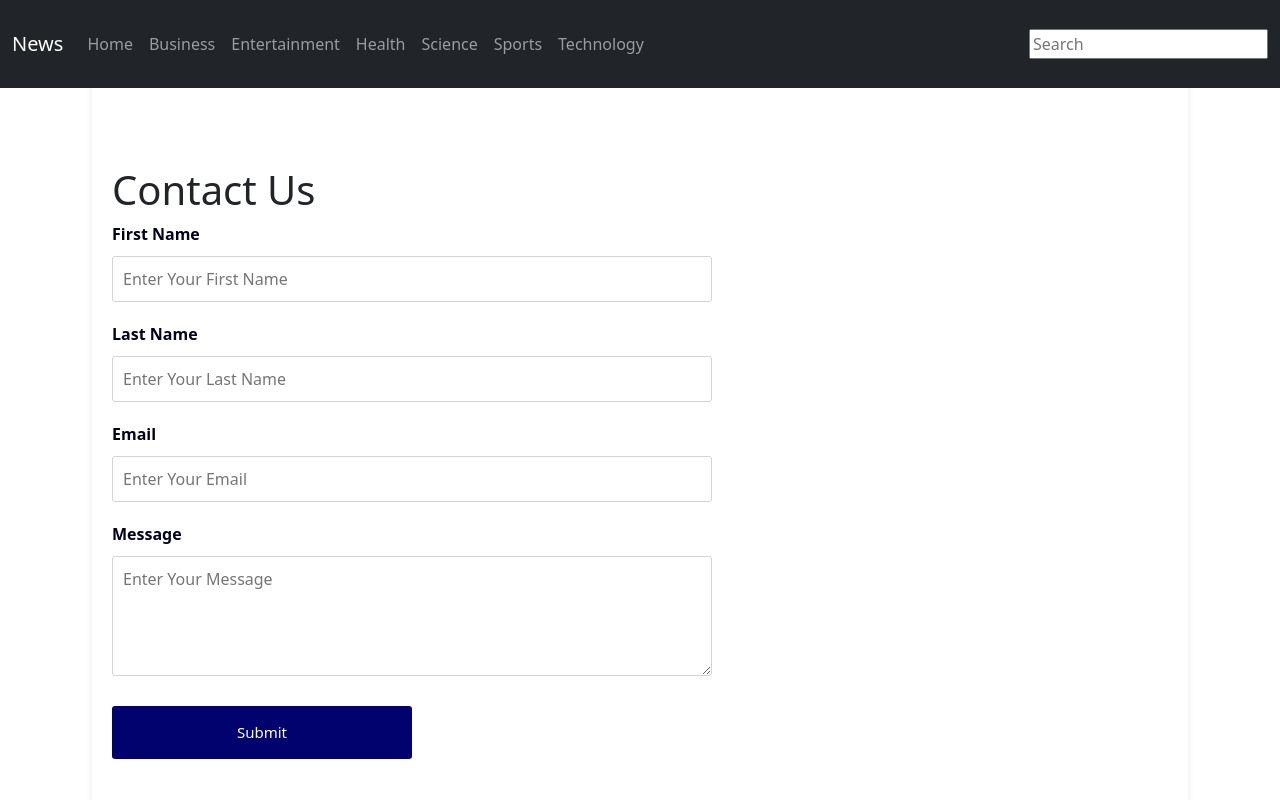
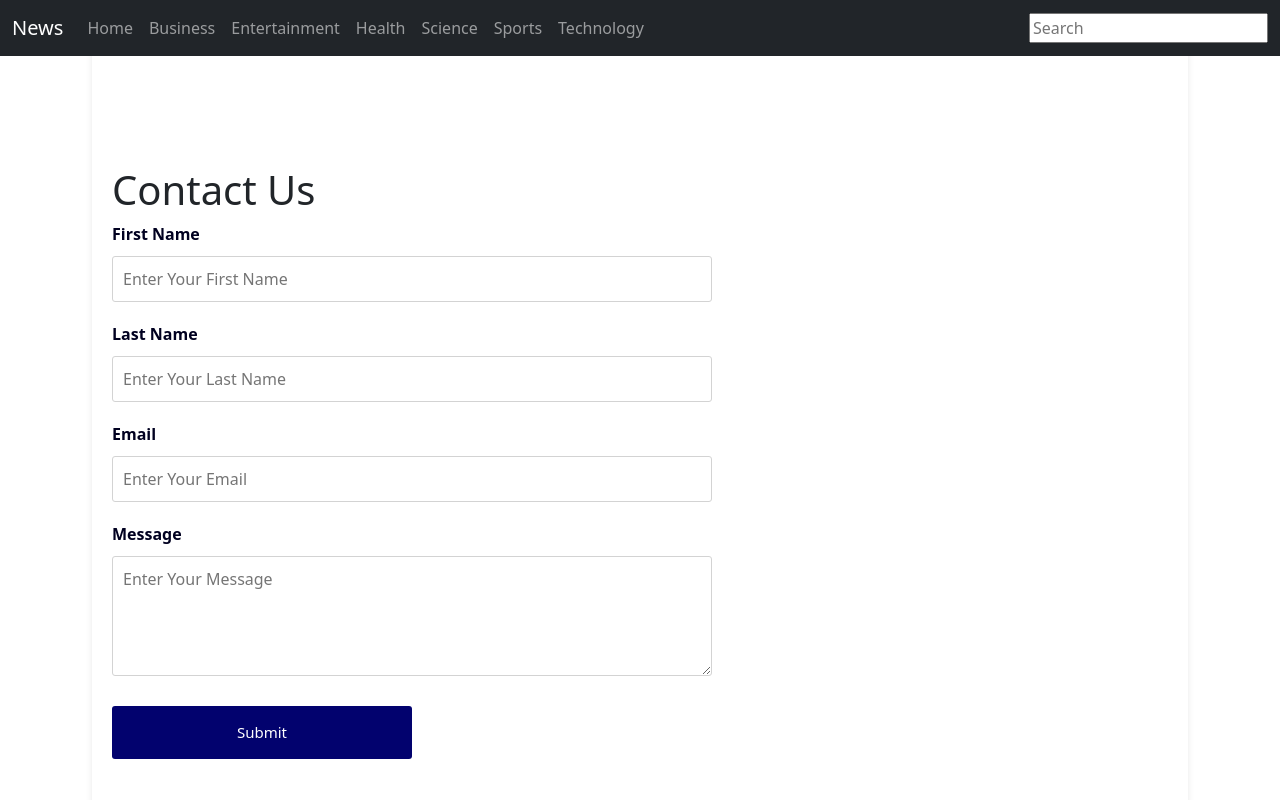
Before and after one commit to Prajwal-Ratnaparkhe/React-Project-News-Api_1, a React (Create React App) app: page /feedback in a window 1280 px wide. Shown: the top 800 px of the page. Built offline with nearby package versions, Linux system fonts and the light colour scheme.

Commit message:
nav bar size

```diff
--- a/src/Components/Footer.js
+++ b/src/Components/Footer.js
@@ -30,7 +30,7 @@ export const Footer = () => {
                   <div className="col-6 col-lg-3">
                     <h2>Support</h2>
                     <ul>
-                      <li>
+                      <li style={{cursor: "pointer",margin:" 1rem 0",listStyle: "none"}}>
                         <a href="/feedback">Feedback</a>
                       </li>
                     </ul>
--- a/src/index.css
+++ b/src/index.css
@@ -22,14 +22,9 @@ footer {
   margin-top: 20px;
   position: relative;
   clear: both;
-
 }
 
-li {
-  list-style: none;
-  cursor: pointer;
-  margin: 1rem 0;
-}
+
 
 a {
   color: #5c9dff;
```
